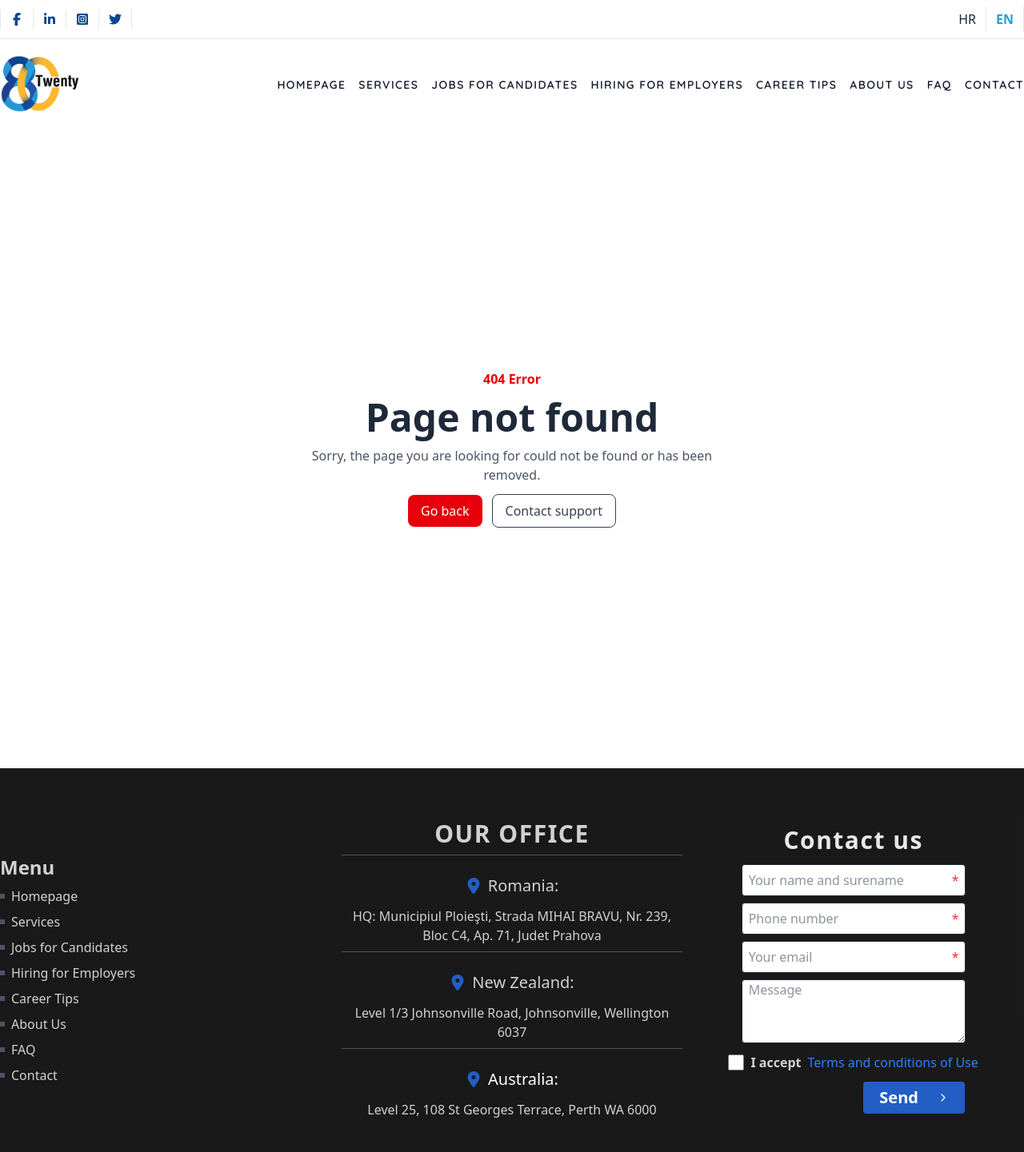
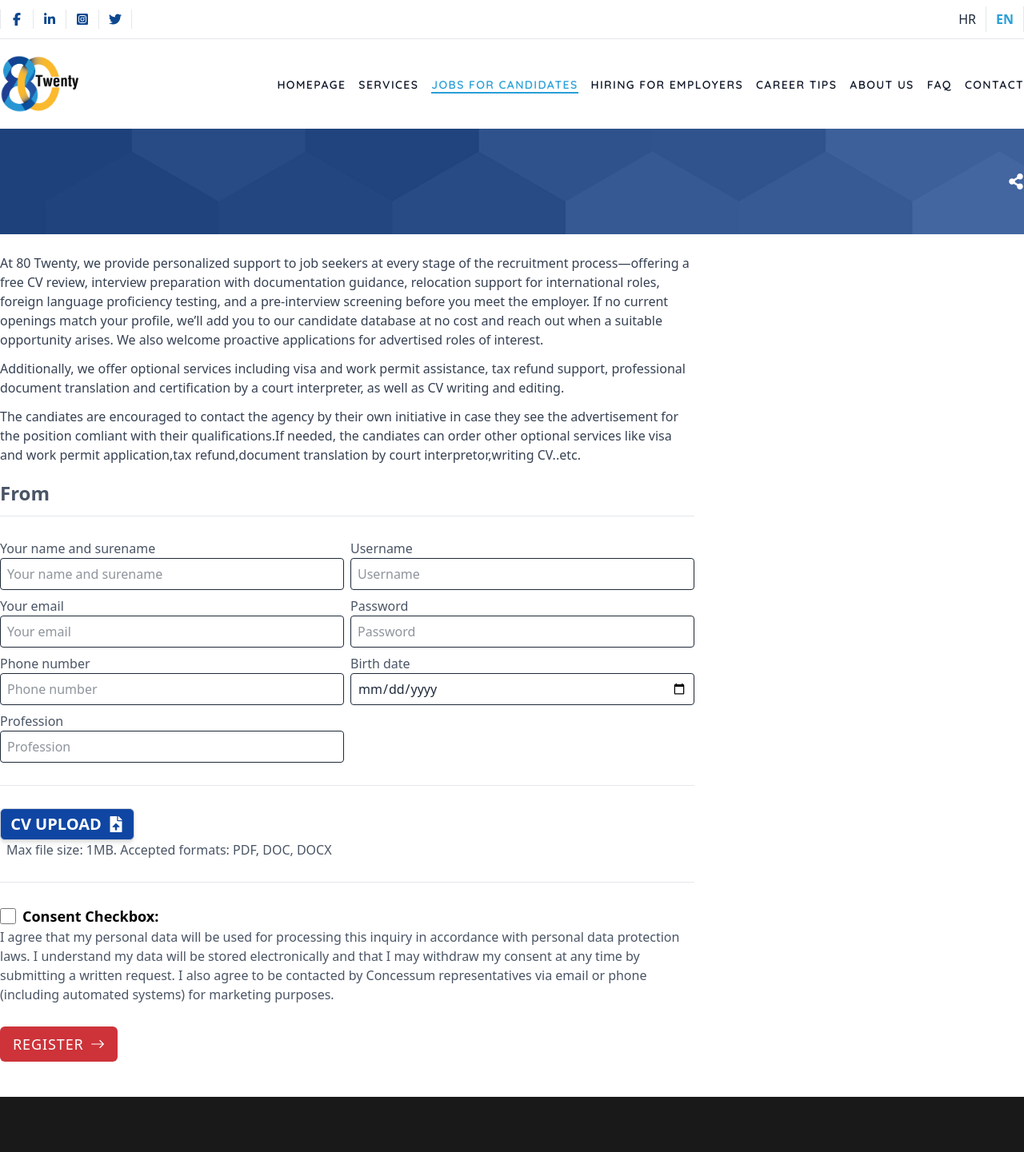
Before and after one commit to Ababil-Group/80-Twenty, a React (Vite) app: page /jobs-for-candidates in a window 1280 px wide. Shown: the top 1441 px of the page at 80% size. Built offline with nearby package versions, Linux system fonts and the light colour scheme.

Commit message:
update from update commit

```diff
--- a/src/App.jsx
+++ b/src/App.jsx
@@ -153,15 +153,15 @@ function App() {
       <Routes location={location} key={location.key}>
         <Route path="/" element={<Layout />}>
           <Route index element={<HomePage />} />
-          <Route path="/candidates" element={<Candidate />} />
+          <Route path="/jobs-for-candidates" element={<Candidate />} />
           <Route path="/services" element={<Service />} />
           <Route path="/services/:serviceId" element={<ServiceDetails />} />
-          <Route path="/career-advice" element={<Carrer />} />
+          <Route path="/career-tips" element={<Carrer />} />
           <Route path="/career-advice/:cId" element={<CarrierDetails />} />
           <Route path="/about-us" element={<About />} />
           <Route path="/about-us/:cId" element={<AboutDetails />} />
           <Route path="/faqs" element={<Faqs />} />
-          <Route path="/clients" element={<Clients />} />
+          <Route path="/hiring-for-employers" element={<Clients />} />
           <Route path="/contact" element={<Contact />} />
           <Route path="*" element={<NotFoundPage />} />
         </Route>
--- a/src/locales/en/translation.json
+++ b/src/locales/en/translation.json
@@ -78,8 +78,8 @@
     "password": "Password",
     "birth": "Birth date",
     "cv": "CV upload",
-    "size": "Max. document size is 1 MB. Allowed formats (extensions): PDF, DOC, DOCX",
-    "condition": "I agree that my personal information is used to process my inquiries and to deal with them in accordance with the regulations on personal data protection. I agree that these same data will be stored electronically in the form of data or information. I am familiar with the fact that this consent can be withdrawn at any time by express written request. By continuing, I agree that the 80 Twenty representatives contact me via e-mail or phone (including automatic dialing systems) at the indicated email address or telephone number for marketing purposes.",
+    "size": "Max file size: 1MB. Accepted formats: PDF, DOC, DOCX",
+    "condition": "I agree that my personal data will be used for processing this inquiry in accordance with personal data protection laws. I understand my data will be stored electronically and that I may withdraw my consent at any time by submitting a written request. I also agree to be contacted by Concessum representatives via email or phone (including automated systems) for marketing purposes.",
     "register": "Register"
   },
   "services": {
--- a/src/pages/canditate/Candidate.jsx
+++ b/src/pages/canditate/Candidate.jsx
@@ -15,6 +15,15 @@ import Login from "../components/Login";
 const Candidate = () => {
   const { t } = useTranslation();
   const [showIcons, setShowIcons] = useState(false);
+  const [fileName, setFileName] = useState("");
+  const handleFileChange = (e) => {
+    const file = e.target.files[0];
+    if (file) {
+      setFileName(file.name);
+    } else {
+      setFileName("");
+    }
+  };
   return (
     <div className="bg-white/90">
       <div
@@ -55,7 +64,7 @@ const Candidate = () => {
           <p className="text-gray-700">{t("candidate.p3")}</p>
         </div>
         {/* from */}
-        {/* <div className="max-w-screen-custom space-y-3 px-2 md:px-0 my-5">
+        <div className="max-w-screen-custom space-y-3 px-2 md:px-0 my-5">
           <h2 className="text-2xl font-bold text-gray-600">
             {t("candidate.from")}
           </h2>
@@ -141,9 +150,16 @@ const Candidate = () => {
           </div>
           <div className="border-b border-gray-200"></div>
           <div className="py-4">
-            <div className="xs:flex items-center  gap-x-1.5">
+            <div className="xs:flex items-center gap-x-1.5">
               <div className="relative w-42">
-                <input type="file" id="file" className="hidden" required />
+                <input
+                  type="file"
+                  id="file"
+                  className="hidden"
+                  required
+                  accept=".pdf"
+                  onChange={handleFileChange}
+                />
                 <label
                   htmlFor="file"
                   className="flex items-center gap-2 justify-center h-10 px-3 rounded-md border border-gray-300 bg-[#1046a3] text-gray-800 cursor-pointer hover:bg-[#225EC3]/90 shadow-md"
@@ -154,20 +170,32 @@ const Candidate = () => {
                   <FaFileUpload className="text-white text-xl" />
                 </label>
               </div>
-              <p className="text-gray-600">{t("candidate.size")}</p>
+
+              {fileName && (
+                <div className="mt-2 xs:mt-0 xs:ml-2">
+                  <span className="text-gray-700 font-medium">
+                    Selected file:{" "}
+                  </span>
+                  <span className="text-gray-600 truncate max-w-[200px] inline-block">
+                    {fileName}
+                  </span>
+                </div>
+              )}
+              <p className="text-gray-600 ml-2">{t("candidate.size")}</p>
             </div>
           </div>
           <div className="border-b border-gray-200"></div>
           <div className="py-4">
-            <div className="flex gap-x-2">
-              <input type="checkbox" className="w-7 h-7" />
-              <p>{t("candidate.condition")}</p>
+            <div className="flex items-center gap-x-2">
+              <input type="checkbox" className="w-5 h-5" />
+              <p className="text-lg font-semibold">Consent Checkbox:</p>
             </div>
+            <p className="text-gray-600">{t("candidate.condition")}</p>
           </div>
           <button className="text-lg tracking-wider cursor-pointer hover:bg-red-800 bg-red-700/80 rounded-md px-4 py-2 text-white flex items-center justify-center gap-x-2 uppercase">
             {t("candidate.register")} <BsArrowRight />
           </button>
-        </div> */}
+        </div>
       </div>
       {/* <Login /> */}
     </div>
--- a/src/pages/components/Header.jsx
+++ b/src/pages/components/Header.jsx
@@ -79,9 +79,10 @@ const Header = () => {
         },
       ],
     },
-    { title: t("menu.candidates"), path: "/candidates" },
-    { title: t("menu.clients"), path: "/clients" },
-    { title: t("menu.career"), path: "/career-advice" },
+    { title: t("menu.candidates"), path: "/jobs-for-candidates" },
+    { title: t("menu.clients"), path: "/hiring-for-employers" },
+
+    { title: t("menu.career"), path: "/career-tips" },
     { title: t("menu.about"), path: "/about-us" },
     { title: t("menu.faq"), path: "/faqs" },
     { title: t("menu.contact"), path: "/contact" },
@@ -114,7 +115,7 @@ const Header = () => {
             <Link
               key={index}
               to={item.link}
-               target="_blank"
+              target="_blank"
               className={`flex items-center px-3 py-1 hover:translate-y-1 transition-transform duration-500 text-blue ${
                 index !== 0 ? "border-l border-gray-200" : ""
               }`}
```
